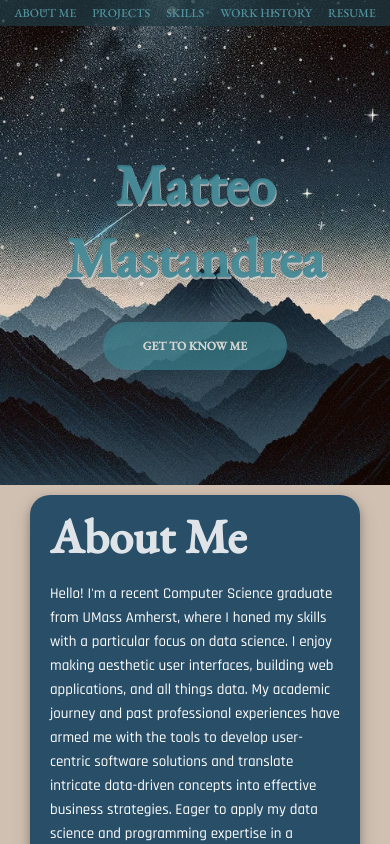
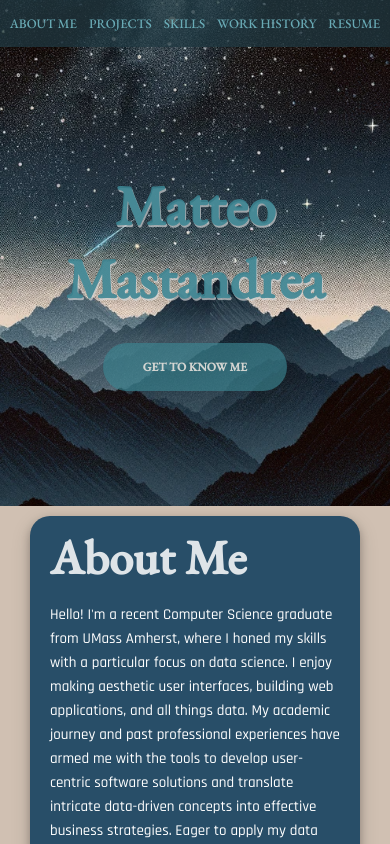
Before and after one commit to matteo353/portfolio-website, a React (Create React App) app: page / in a window 390 px wide. Shown: the top 844 px of the page. Built offline with nearby package versions, Linux system fonts and the light colour scheme; a web font is replaced by a local one.

Commit message:
mobile navbar

```diff
--- a/src/components/Styling/Navbar.css
+++ b/src/components/Styling/Navbar.css
@@ -36,14 +36,14 @@
   @media (max-width: 600px) {
     .navbar {
       font-size: 12px;
-      padding: 5px 0px;
+      padding: 15px 0px;
       background-color: rgba(31, 56, 65, 0.757)
     }
 
     .nav-item {
-      font-size: 12px;
-      margin: 0 8px;
-      color: #579face3;
+      font-size: 13px;
+      margin: 0 6px;
+      color: #73b9c5e3;
     }
 
   }
```
